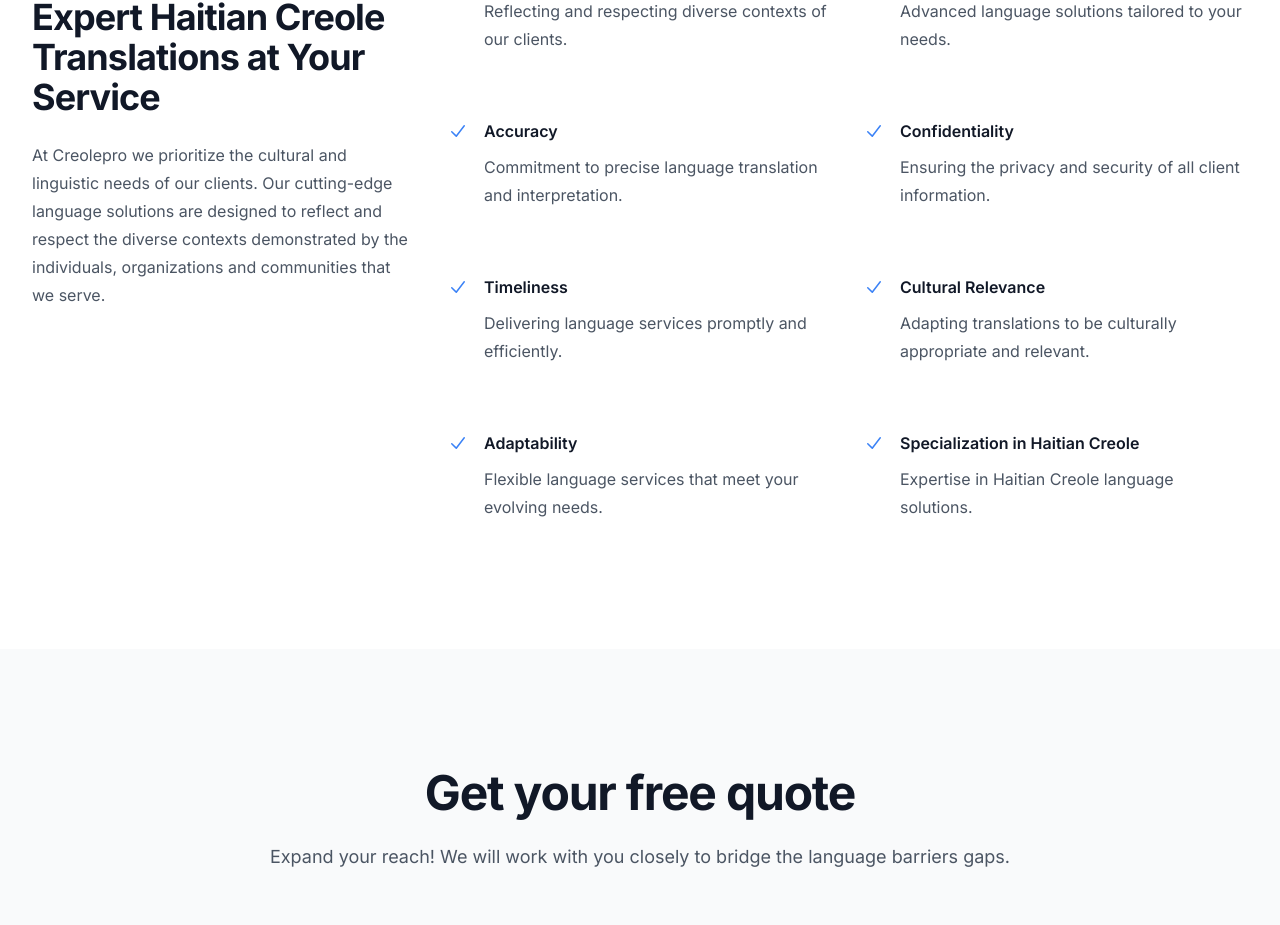
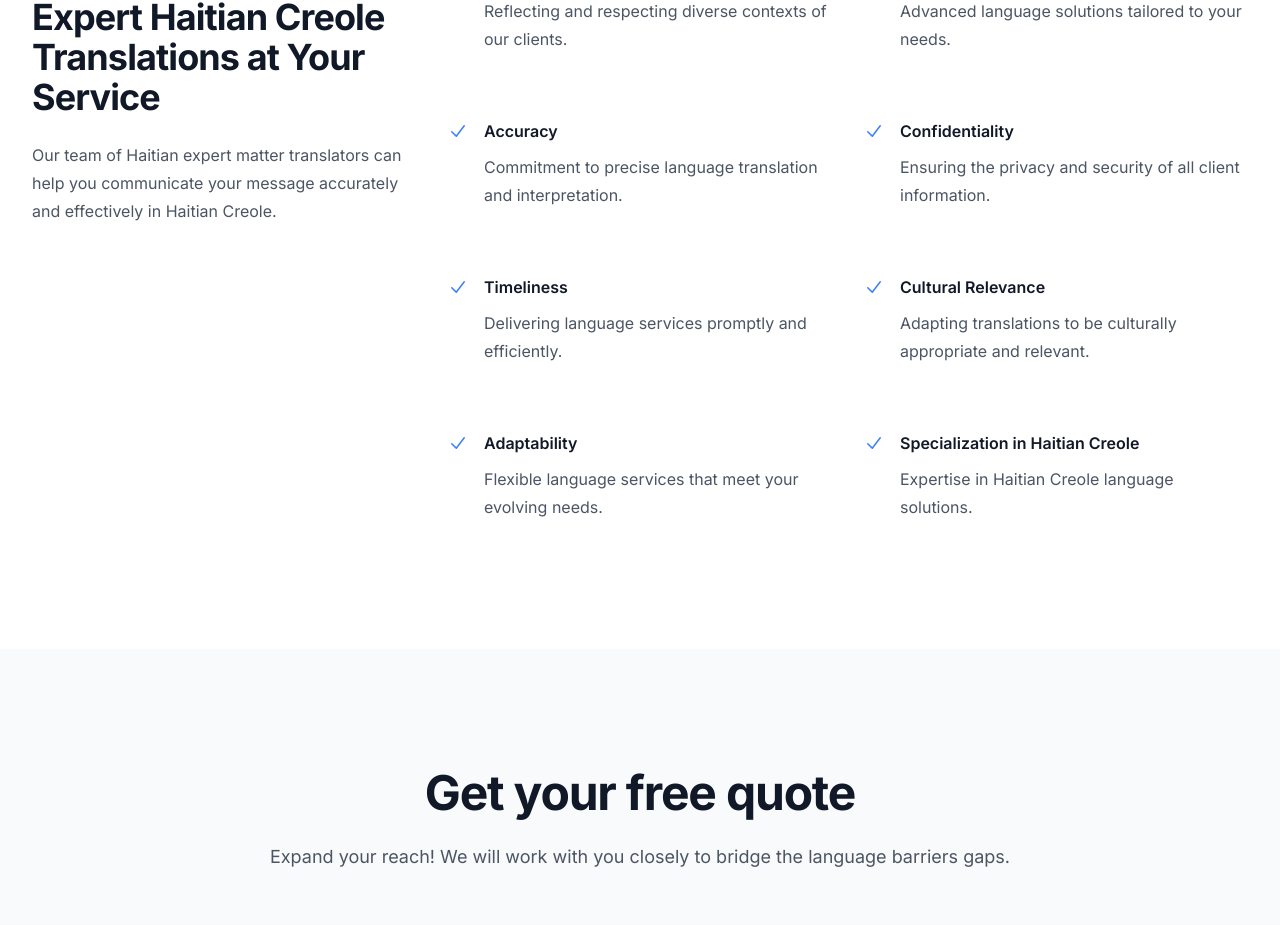
Before and after one commit to creolepro/creolepro, a Next.js app: page / in a window 1280 px wide. Shown: the part 2975-3900 px from the top of the page. Built offline with nearby package versions, Linux system fonts and the light colour scheme.

Commit message:
changed paragraph

```diff
--- a/src/components/Choose.tsx
+++ b/src/components/Choose.tsx
@@ -51,10 +51,9 @@
                 Expert Haitian Creole Translations at Your Service
               </p>
               <p className="mt-6 text-base leading-7 text-gray-600">
-                At Creolepro we prioritize the cultural and linguistic needs of
-                our clients. Our cutting-edge language solutions are designed to
-                reflect and respect the diverse contexts demonstrated by the
-                individuals, organizations and communities that we serve.
+                Our team of Haitian expert matter translators can help you
+                communicate your message accurately and effectively in Haitian
+                Creole.
               </p>
             </div>
             <dl className="col-span-2 grid grid-cols-1 gap-x-8 gap-y-10 text-base leading-7 text-gray-600 sm:grid-cols-2 lg:gap-y-16">
```
